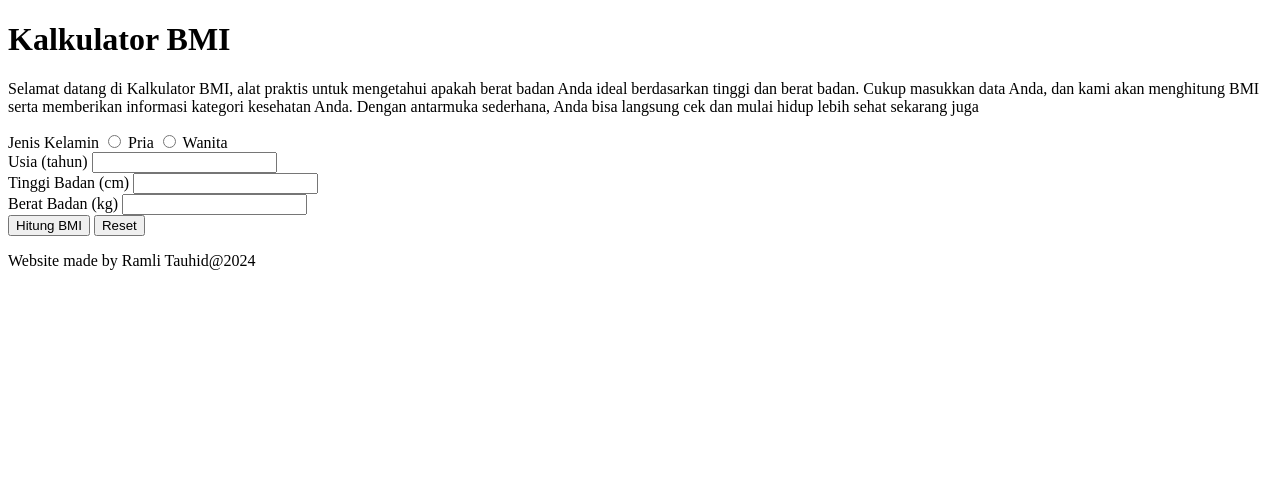
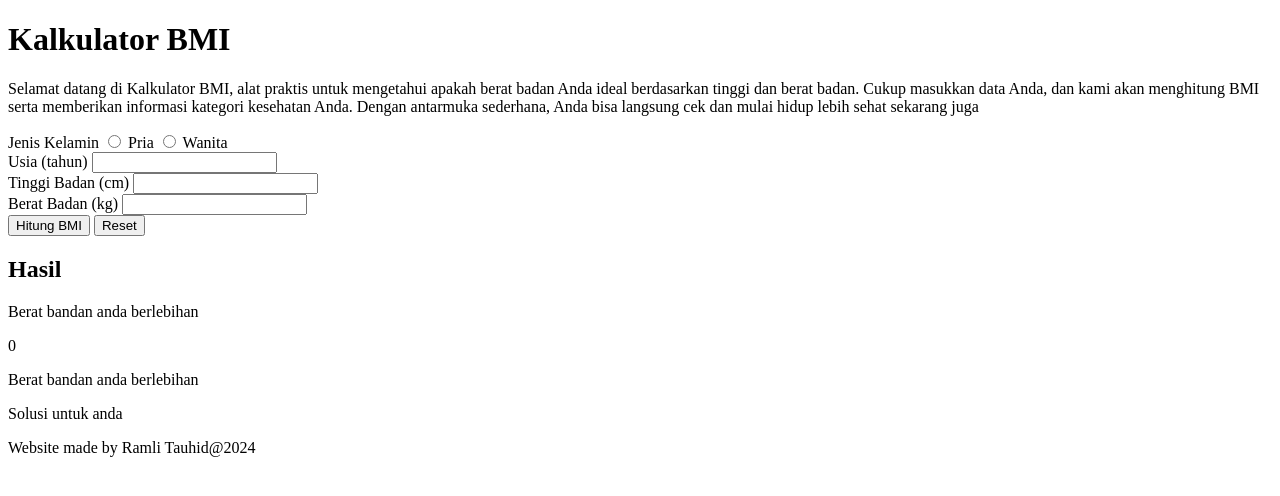
Before and after one commit to revou-fundamental-course/25-nov-24-RamliTau, a plain HTML site: page index.html in a window 1280 px wide. Drawn offline with Linux system fonts and the light colour scheme.

Commit message:
hasil akhir struktur (penambahan dua artikel dan tampilan hasil kalkulasi)

```diff
--- a/index.html
+++ b/index.html
@@ -15,13 +15,14 @@
 
     <!-- Konten Website -->
     <main>
+        <!--Section Form Kalkulator BMI-->
+        <section>
         <!--Main Artikel-->
         <article>
             <p>Selamat datang di Kalkulator BMI, alat praktis untuk mengetahui apakah berat badan Anda ideal berdasarkan tinggi dan berat badan. Cukup masukkan data Anda, dan kami akan menghitung BMI serta memberikan informasi kategori kesehatan Anda. Dengan antarmuka sederhana, Anda bisa langsung cek dan mulai hidup lebih sehat sekarang juga</p>
         </article>
 
-
-        <form>
+      <form>
             <!--Jenis Kelamin-->
             <label>
                 Jenis Kelamin
@@ -60,7 +61,28 @@
                 <button>Hitung BMI</button>
                 <button>Reset</button>
             </div>
+        <!--Second Article-->
         </form>
+    </section>
+
+
+    <section>
+        <div>
+            <header>
+             <h2>Hasil</h2>
+            </header>
+
+            <P>Berat bandan anda berlebihan</P>
+
+            <div id="hasil-kalkulasi">0</div>
+
+            <p id="info-hasil">Berat bandan anda berlebihan</p>
+        </div>
+
+        <!--Third Article-->
+        <p>Solusi untuk anda</p>
+    </section>
+
     </main>
 
     <!--Footer Website-->
```
